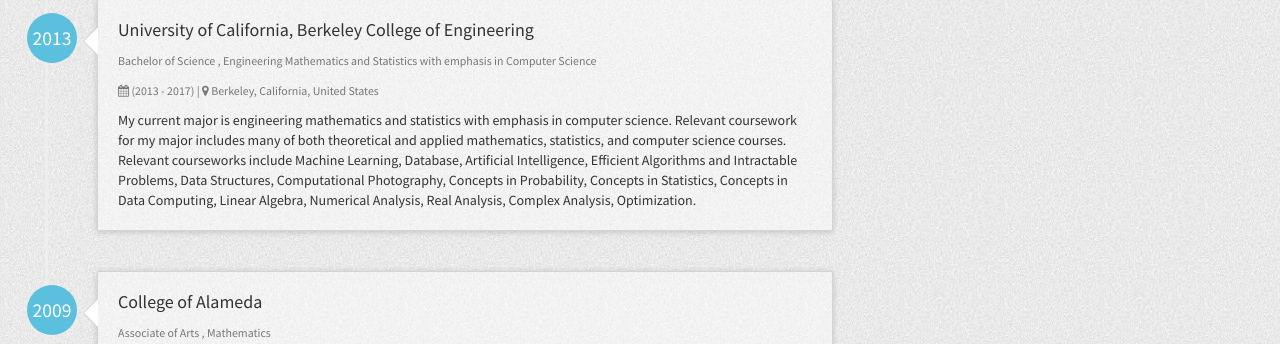
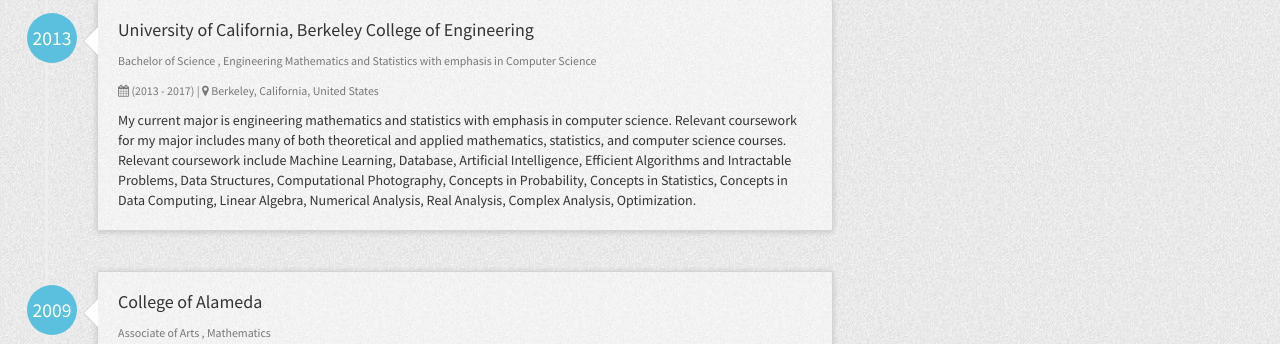
Before and after one commit to leonliang10/leonliang10.github.io, a Jekyll site: the page built from index.html, in a window 1280 px wide. Shown: the part 1722-2066 px from the top of the page. Built offline with Jekyll 4.4.1, drawn with Linux system fonts in a browser that asks for light colours; nearby versions of some CDN libraries.

Commit message:
Fix typo.

```diff
--- a/_config.yml
+++ b/_config.yml
@@ -66,7 +66,7 @@ author:
       major: Engineering Mathematics and Statistics with emphasis in Computer Science
       started: 2013
       duration: (2013 - 2017)
-      description: My current major is engineering mathematics and statistics with emphasis in computer science. Relevant coursework for my major includes many of both theoretical and applied mathematics, statistics, and computer science courses. Relevant courseworks include Machine Learning, Database, Artificial Intelligence, Efficient Algorithms and Intractable Problems, Data Structures, Computational Photography, Concepts in Probability, Concepts in Statistics, Concepts in Data Computing, Linear Algebra, Numerical Analysis, Real Analysis, Complex Analysis, Optimization.
+      description: My current major is engineering mathematics and statistics with emphasis in computer science. Relevant coursework for my major includes many of both theoretical and applied mathematics, statistics, and computer science courses. Relevant coursework include Machine Learning, Database, Artificial Intelligence, Efficient Algorithms and Intractable Problems, Data Structures, Computational Photography, Concepts in Probability, Concepts in Statistics, Concepts in Data Computing, Linear Algebra, Numerical Analysis, Real Analysis, Complex Analysis, Optimization.
     - education2:
       organization: College of Alameda
       location: Alameda, California, United States
```
